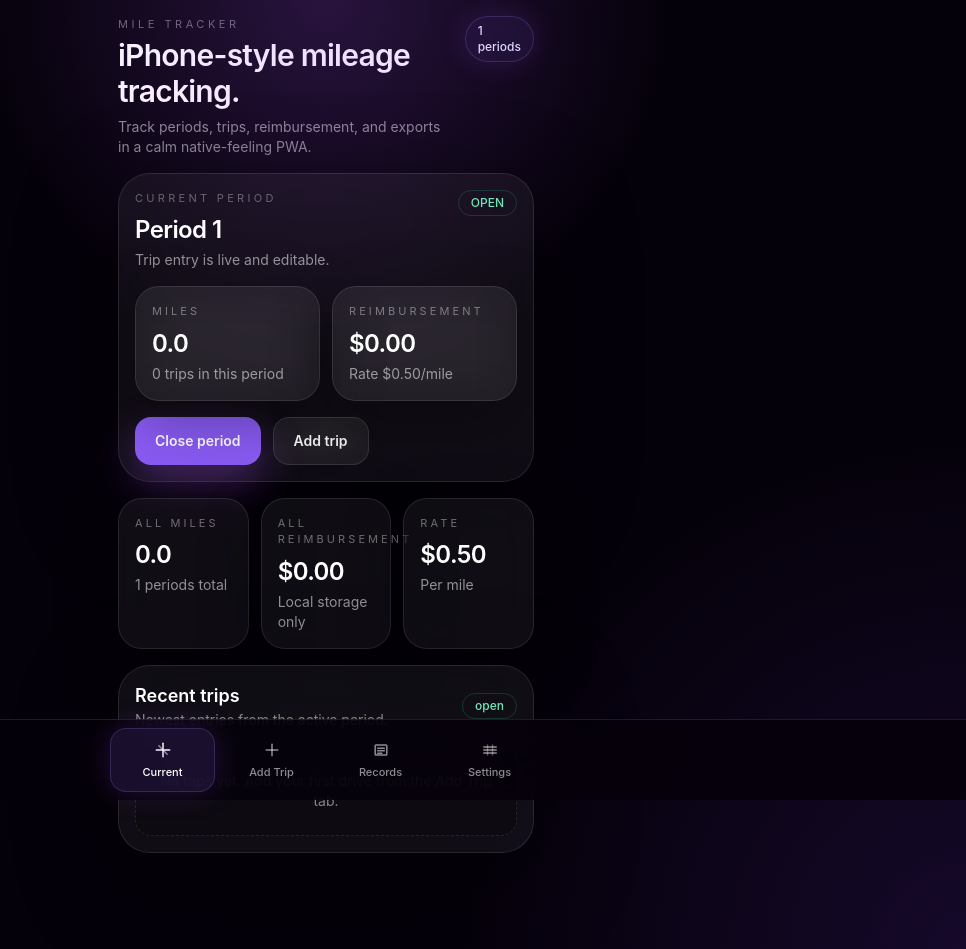
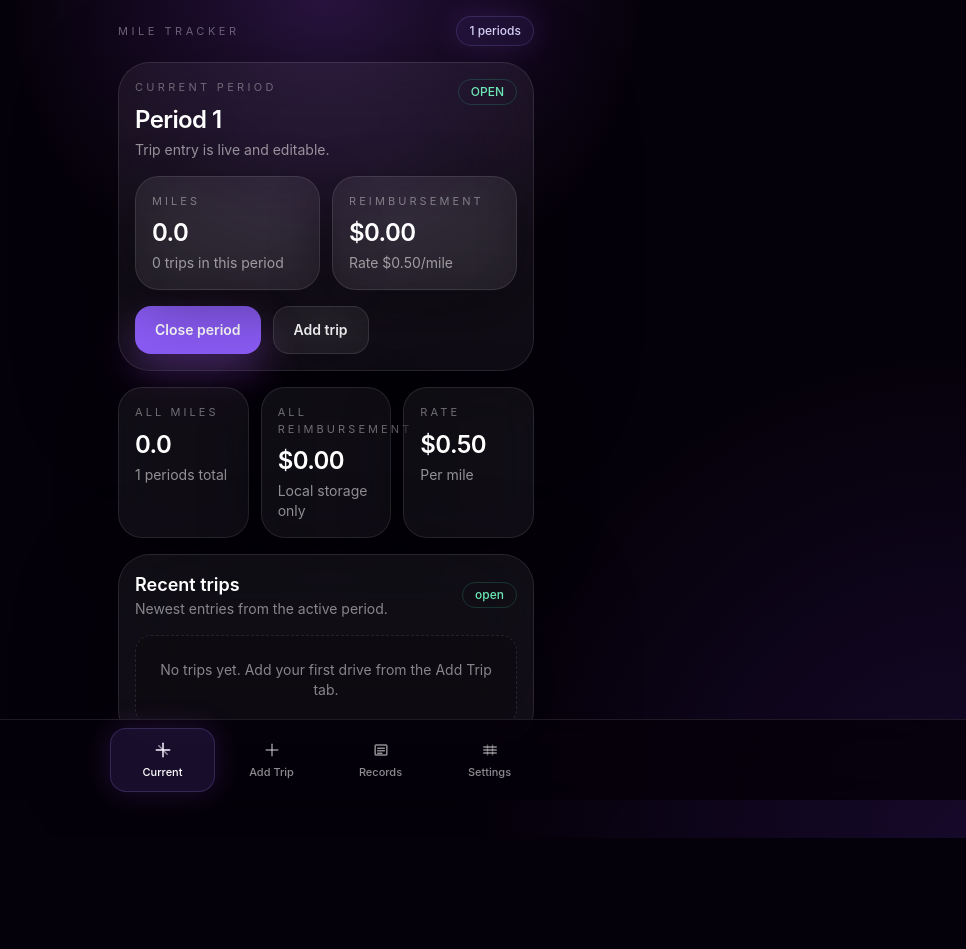
Before and after one commit to soulstce/mile-tracker, a Next.js app: page / in a window 1280 px wide. Shown: the whole page, without its empty margins (314-1280 px from the left). After the commit the page ends 838 px from the top, so only its background shows below. Built offline with nearby package versions, Linux system fonts and the light colour scheme.

Commit message:
Remove header copy and improve Add Trip layout

```diff
--- a/app/page.tsx
+++ b/app/page.tsx
@@ -420,12 +420,8 @@ export default function Page() {
       <div className="pointer-events-none absolute inset-x-0 top-0 h-24 bg-gradient-to-b from-white/8 to-transparent" />
 
       <div className="mx-auto flex min-h-screen max-w-md flex-col px-4 pb-[calc(6rem+env(safe-area-inset-bottom))] pt-[calc(1rem+env(safe-area-inset-top))]">
-        <header className="mb-4 flex items-start justify-between gap-4">
-          <div>
-            <p className="text-[11px] uppercase tracking-[0.32em] text-white/40">Mile Tracker</p>
-            <h1 className="mt-1 text-3xl font-semibold tracking-tight">iPhone-style mileage tracking.</h1>
-            <p className="mt-2 max-w-sm text-sm text-white/55">Track periods, trips, reimbursement, and exports in a calm native-feeling PWA.</p>
-          </div>
+        <header className="mb-4 flex items-center justify-between gap-4">
+          <p className="text-[11px] uppercase tracking-[0.32em] text-white/40">Mile Tracker</p>
           <div className="rounded-full border border-violet-400/20 bg-violet-500/10 px-3 py-1.5 text-xs font-medium text-violet-200 shadow-[0_0_30px_rgba(168,85,247,0.18)] backdrop-blur-xl">
             {state.periods.length} periods
           </div>
@@ -551,7 +547,7 @@ export default function Page() {
                       addTrip();
                     }}
                   >
-                    <div className="grid grid-cols-2 gap-3">
+                    <div className="grid grid-cols-1 gap-3 sm:grid-cols-2">
                       <label className="grid gap-2 text-sm text-white/70">
                         Date
                         <input
@@ -576,7 +572,7 @@ export default function Page() {
                       </label>
                     </div>
 
-                    <div className="grid grid-cols-2 gap-3">
+                    <div className="grid grid-cols-1 gap-3 sm:grid-cols-2">
                       <label className="grid gap-2 text-sm text-white/70">
                         Start time
                         <input
@@ -597,7 +593,7 @@ export default function Page() {
                       </label>
                     </div>
 
-                    <div className="grid grid-cols-2 gap-3">
+                    <div className="grid grid-cols-1 gap-3 sm:grid-cols-2">
                       <label className="grid gap-2 text-sm text-white/70">
                         From
                         <input
```
